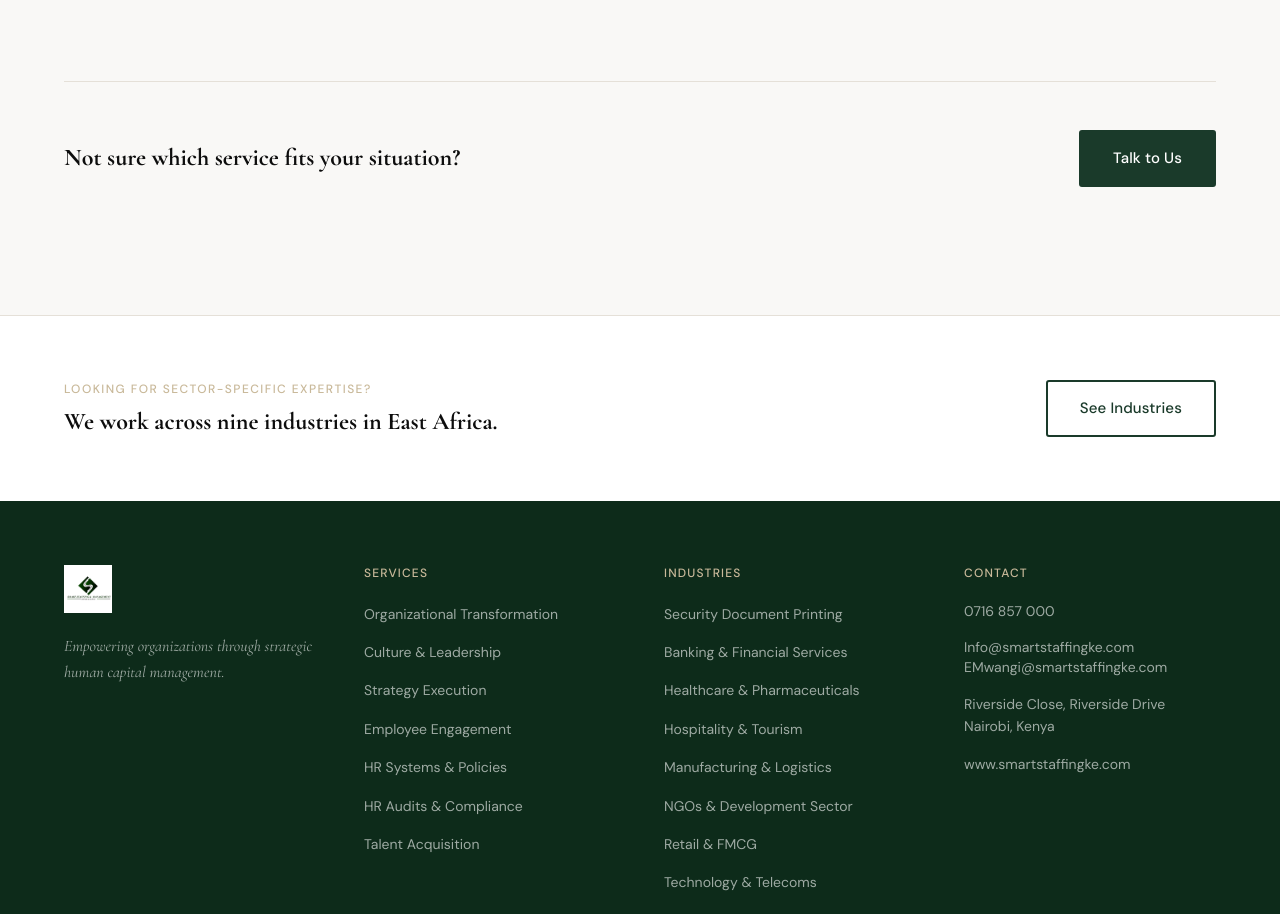
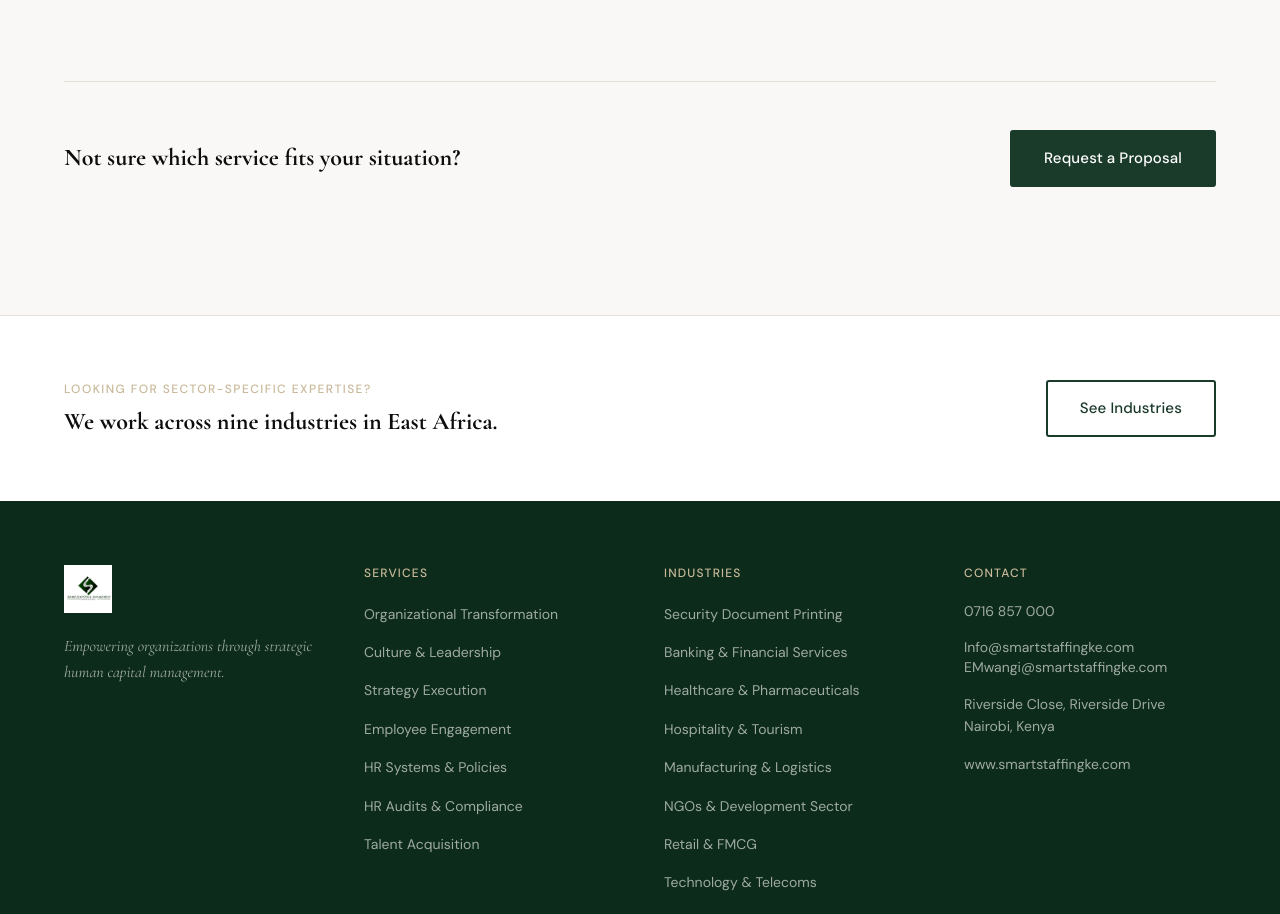
Before and after one commit to Cmbogo/smart-staffing-evolve, a React (Vite) app: page /services in a window 1280 px wide. Shown: the part 1940-2854 px from the top of the page. Built offline with nearby package versions, Linux system fonts and the light colour scheme.

Commit message:
Changes
Co-authored-by: VickyTaar <87909835+VickyTaar@users.noreply.github.com>

```diff
--- a/src/components/Services.tsx
+++ b/src/components/Services.tsx
@@ -92,8 +92,8 @@ const Services = () => {
           <p className="font-display text-[#0D0D0D]" style={{ fontSize: '1.5rem', fontWeight: 700 }}>
             Not sure which service fits your situation?
           </p>
-          <Link to="/contact" id="services-talk-link" className="btn-primary flex-shrink-0">
-            Talk to Us
+          <Link to="/contact" id="services-request-proposal" className="btn-primary flex-shrink-0">
+            Request a Proposal
           </Link>
         </div>
       </div>
```
